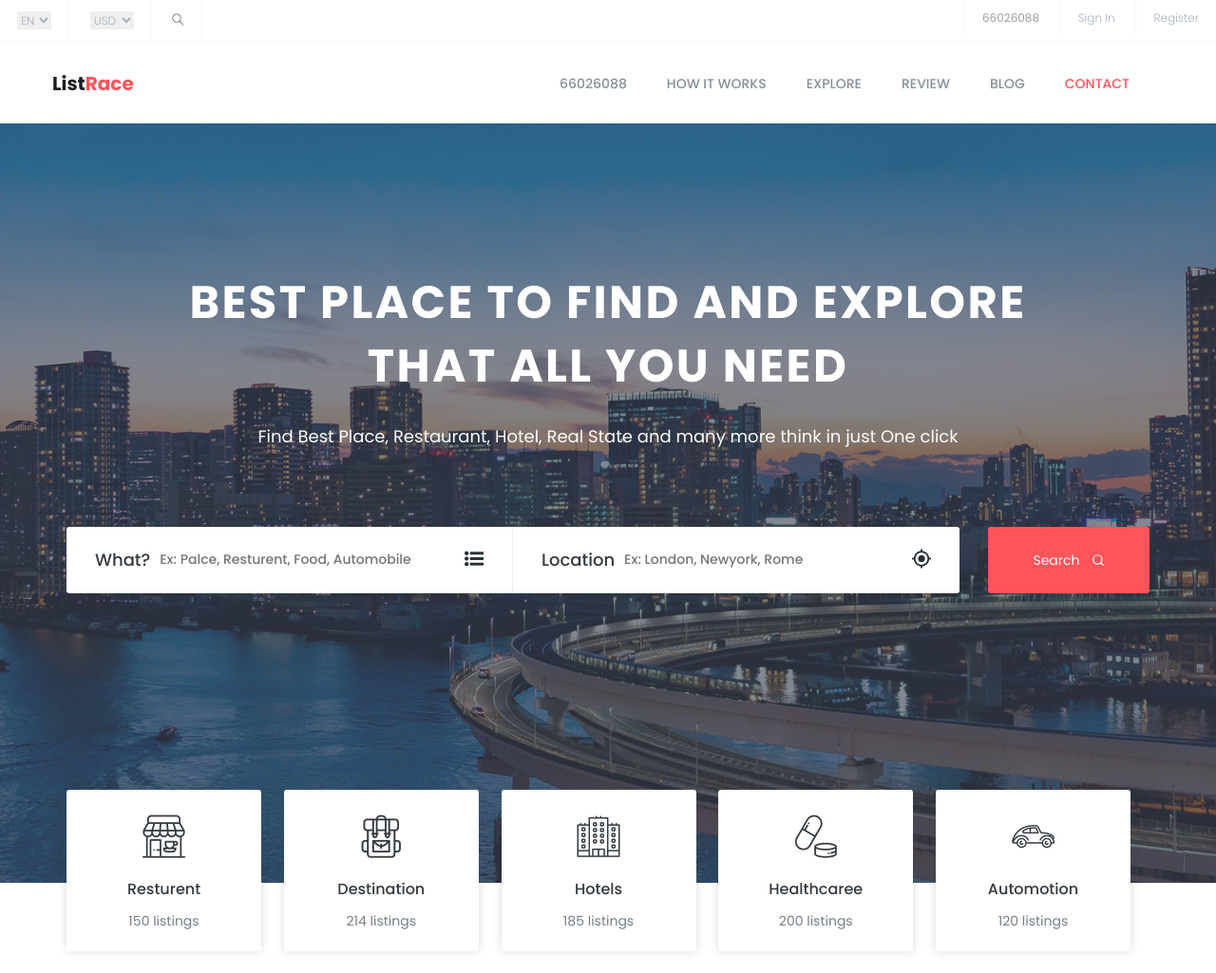
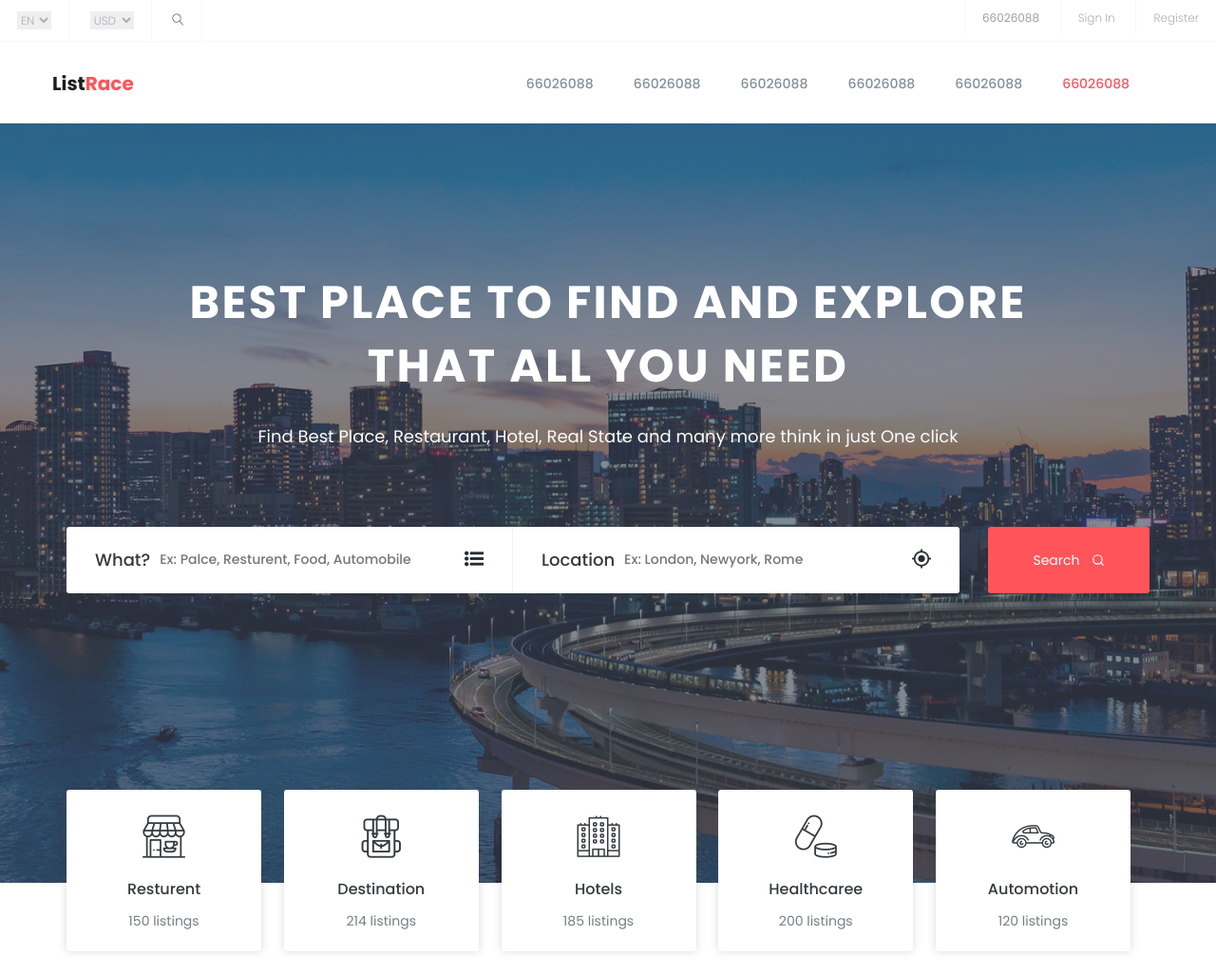
Before and after one commit to PremLM/66026088_html, a plain HTML site: page index.html in a window 1280 px wide. Shown: the top 1025 px of the page at 95% size. Drawn offline with nearby package versions, Linux system fonts and the light colour scheme.

Commit message:
edit code

```diff
--- a/index.html
+++ b/index.html
@@ -128,11 +128,11 @@
 			            <div class="collapse navbar-collapse menu-ui-design" id="navbar-menu">
 			                <ul class="nav navbar-nav navbar-right" data-in="fadeInDown" data-out="fadeOutUp">
 			                    <li class=" scroll active"><a href="#home">66026088</a></li>
-			                    <li class="scroll"><a href="#works">how it works</a></li>
-			                    <li class="scroll"><a href="#explore">explore</a></li>
-			                    <li class="scroll"><a href="#reviews">review</a></li>
-			                    <li class="scroll"><a href="#blog">blog</a></li>
-			                    <li class="scroll"><a href="#contact">contact</a></li>
+			                    <li class="scroll"><a href="#works">66026088</a></li>
+			                    <li class="scroll"><a href="#explore">66026088</a></li>
+			                    <li class="scroll"><a href="#reviews">66026088</a></li>
+			                    <li class="scroll"><a href="#blog">66026088</a></li>
+			                    <li class="scroll"><a href="#contact">66026088</a></li>
 			                </ul><!--/.nav -->
 			            </div><!-- /.navbar-collapse -->
 			        </div><!--/.container-->
```
